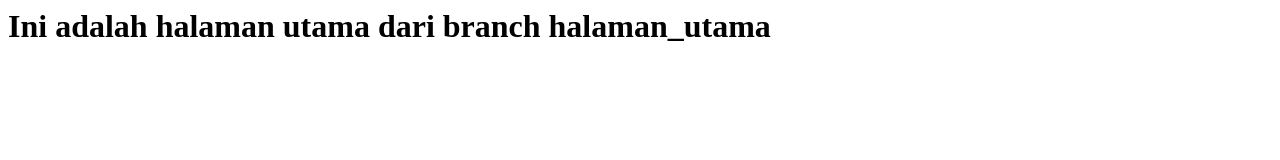
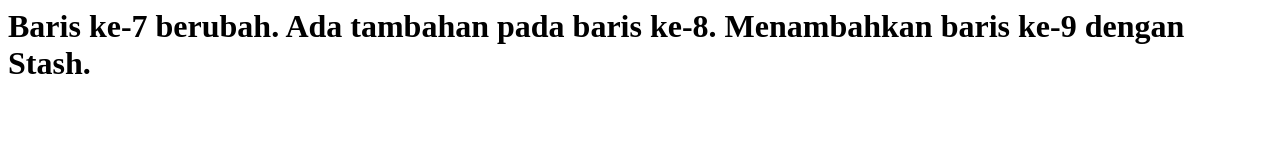
Before and after one commit to putrimhraniii/MyProject_Putri, a plain HTML site: page index.html in a window 1280 px wide. Drawn offline with Linux system fonts and the light colour scheme.

Commit message:
stash apply dan drop

```diff
--- a/index.html
+++ b/index.html
@@ -4,7 +4,12 @@
     </head>
     <body>
         <h1>
-        Ini adalah halaman utama dari branch halaman_utama
+            <h1>
+                Baris ke-7 berubah.
+                Ada tambahan pada baris ke-8.
+                <!-- kosong -->
+                Menambahkan baris ke-9 dengan Stash.
+            </h1>
         </h1>
     </body>
 </html>
```
